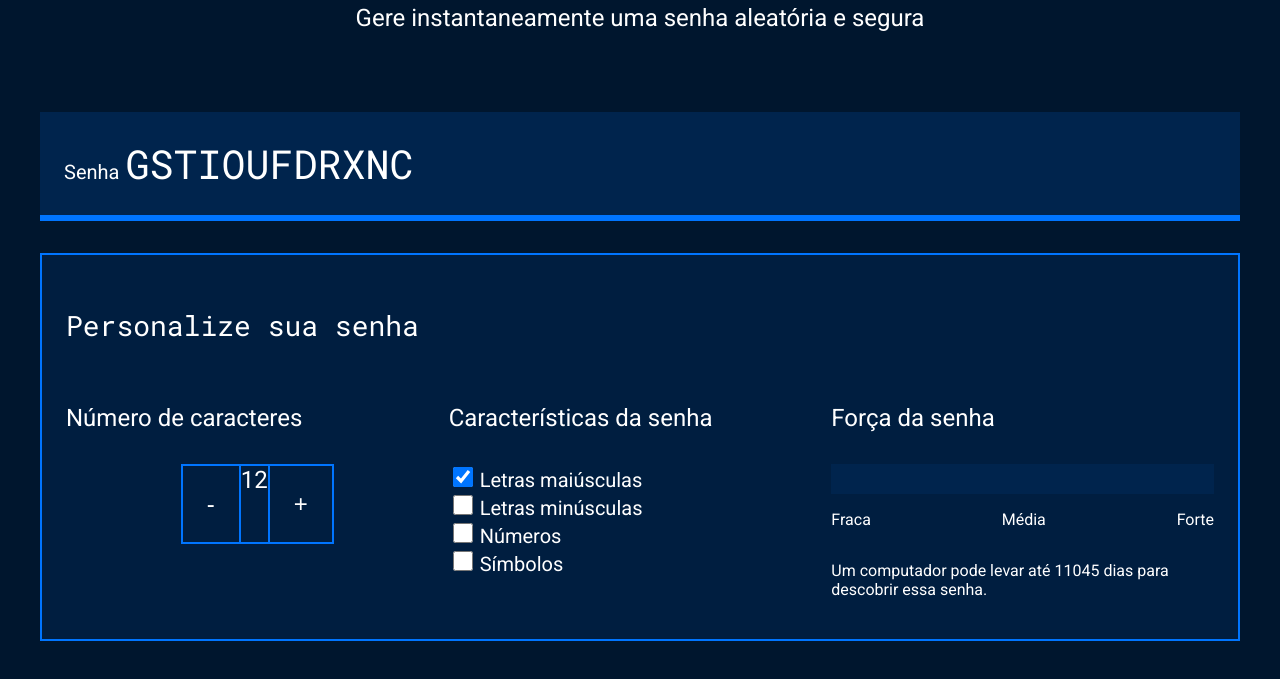
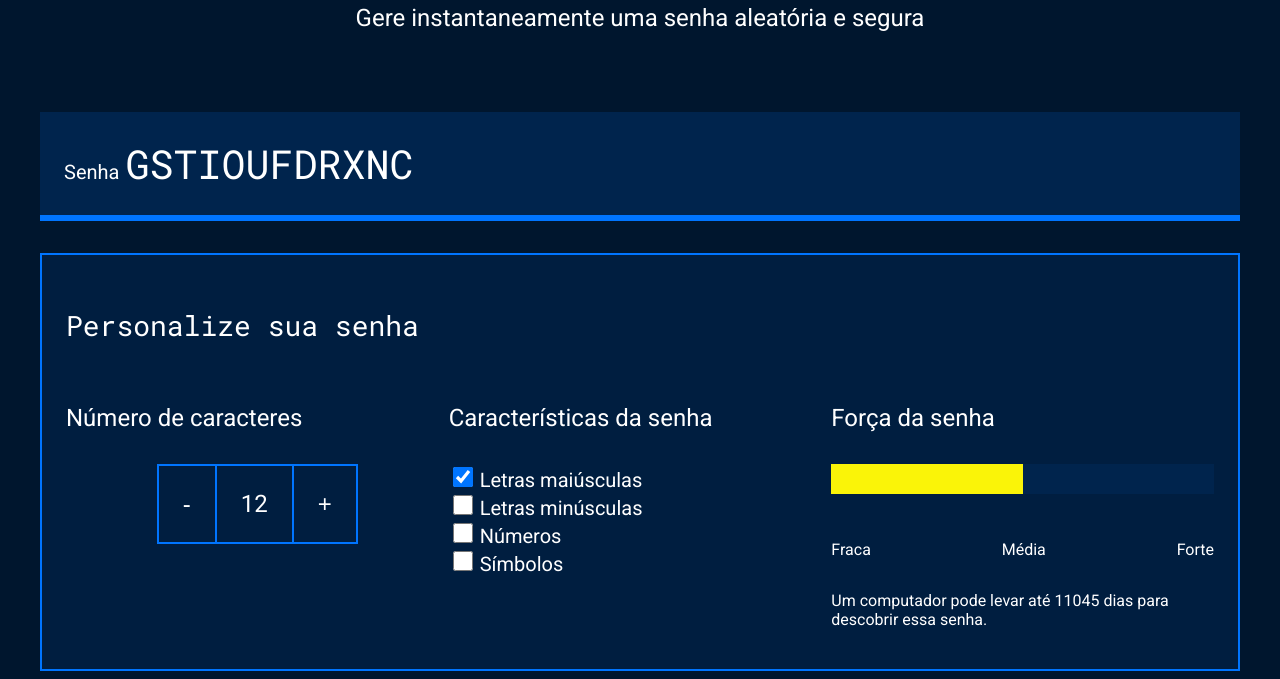
Before and after one commit to Nikixcz/gerador-de-senhas-, a plain HTML site: page index.html in a window 1280 px wide. Shown: the part 191-870 px from the top of the page. Before the commit the page ends 840 px from the top, so only its background shows below. Drawn offline with Linux system fonts and the light colour scheme.

Commit message:
Update style.css

```diff
--- a/style.css
+++ b/style.css
@@ -99,10 +99,10 @@ body{
     cursor: pointer;
 }
 .parametro-senha__texto{
+    padding: 24px;
     border-top: 2px solid var(--borda);
     border-bottom: 2px solid var(--borda);
-    padding: 0px;
-    margin: 0px;
+    margin: 0;
     font-size: 24px;
 }
 
@@ -121,6 +121,11 @@ label{
     height: 30px;
     width: 100%;
 }
+.forca{
+    height: 30px;
+    position: relative;
+    bottom: 30px;
+}
 .fraca{
     width: 25%;
     background-color: #E71B32;
@@ -133,10 +138,13 @@ label{
     background-color: #00FF85;
     width: 100%;
 }
+
 .parametro-senha-textos{
     display: flex;
     justify-content: space-between;
 }
+
+
 @media screen and (min-width: 768px) {
     .parametro-coluna__senha{
         flex-direction: row;
```
